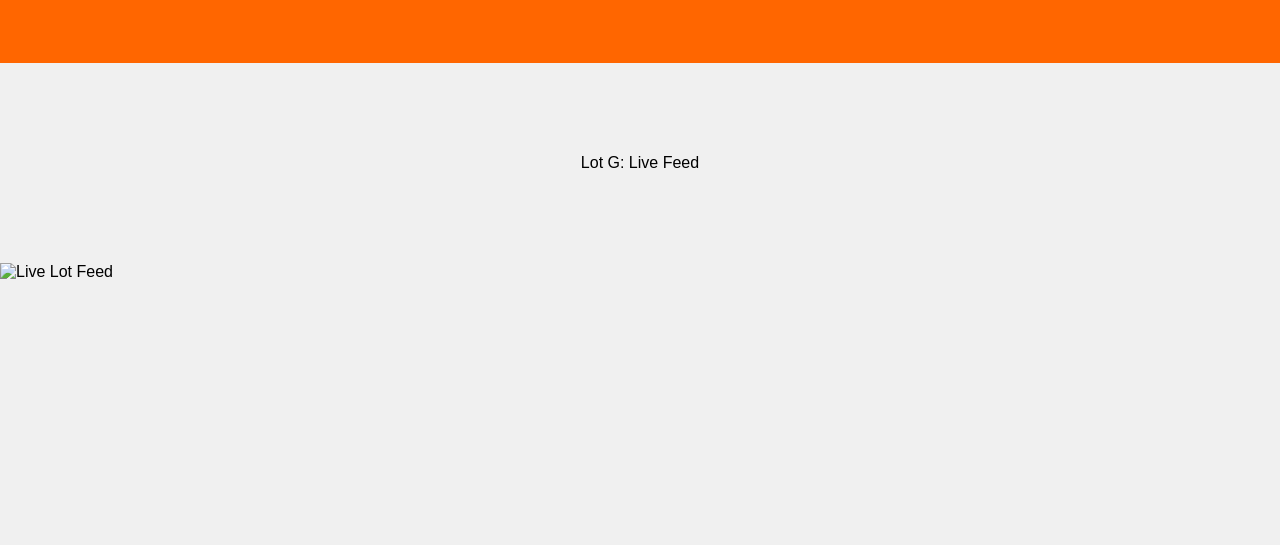
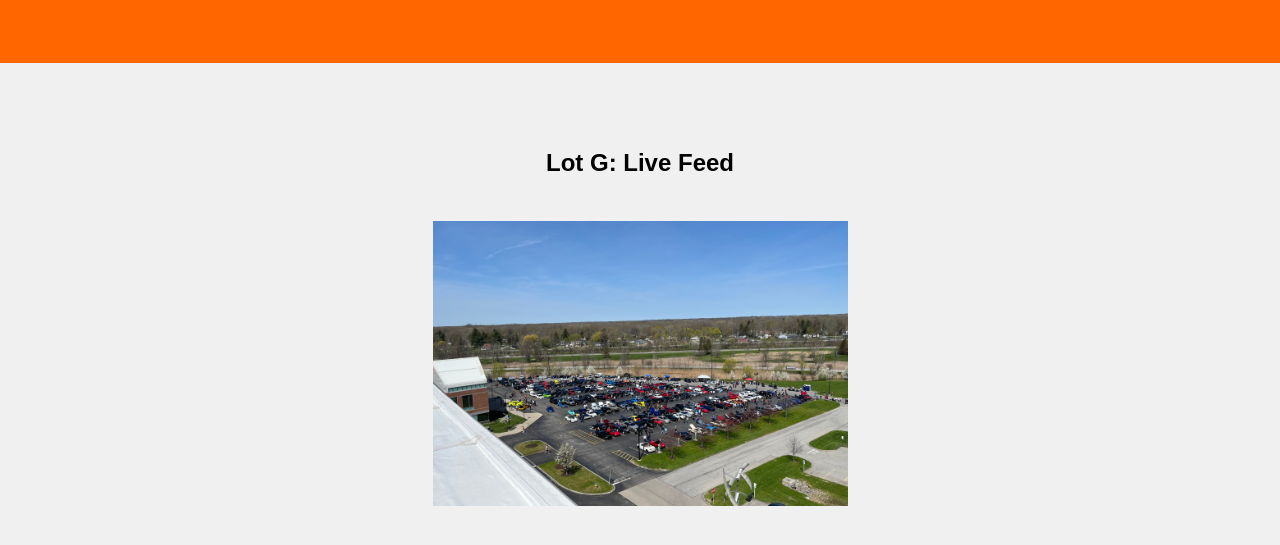
Before and after one commit to SpotWatchRIT/spotwatchrit.github.io, a plain HTML site: page lotLiveFeed.html in a window 1280 px wide. Shown: the part 161-706 px from the top of the page. Drawn offline with Linux system fonts and the light colour scheme.

Commit message:
added html link to index search, img for lotLiveFeed

```diff
--- a/lotLiveFeed.html
+++ b/lotLiveFeed.html
@@ -13,9 +13,10 @@
         <p>1 Lomb Memorial Dr, Rochester, NY 14623</p>
     </div>
     <div class ="content">
-        <p>Lot G: Live Feed</p>
-        </div>
-        <img src = "" alt = "Live Lot Feed">
+        <h2>Lot G: Live Feed</h2>
+    </div>
+    <div class = "content">
+        <img src = "lotFeed.png" alt = "Live Lot Feed">
     </div>
 </body>
 </html>
```
Also changed, not shown: index.html (+1 -1 lines), lotFeed.png (added).
